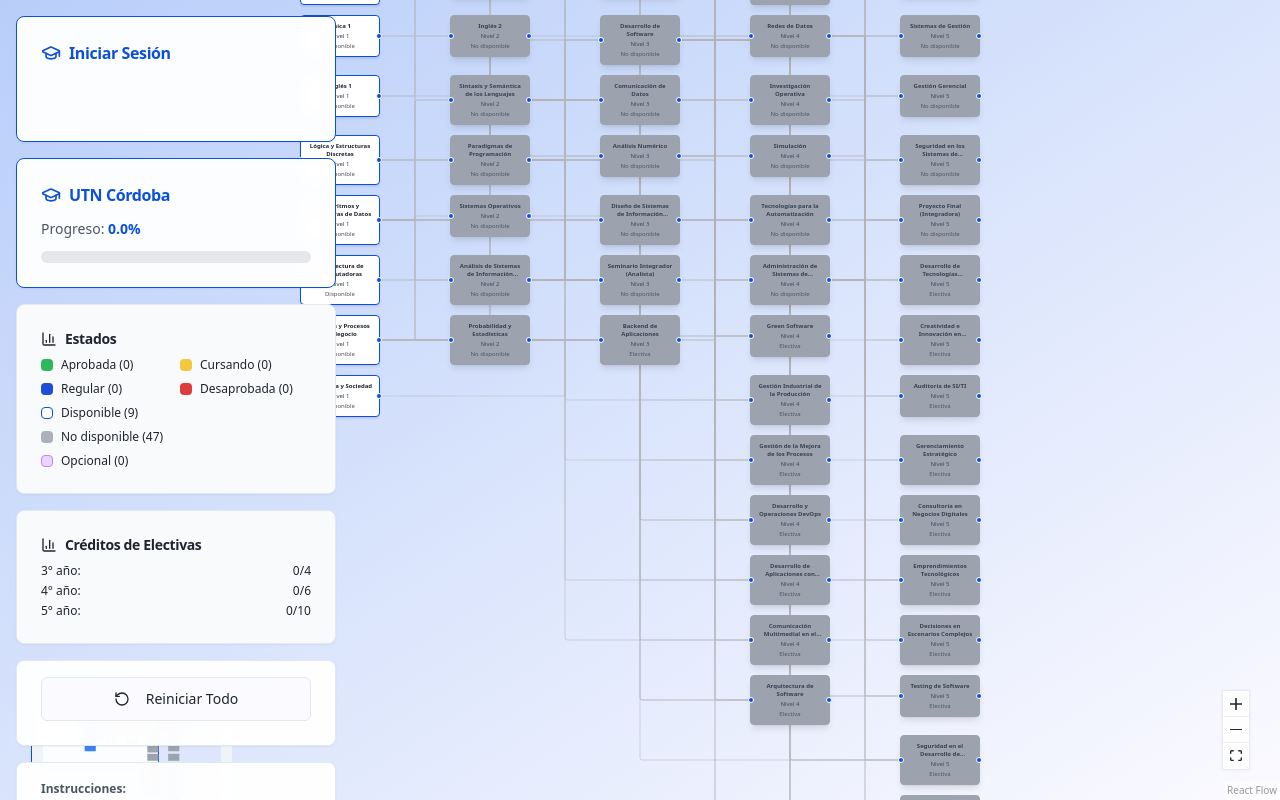
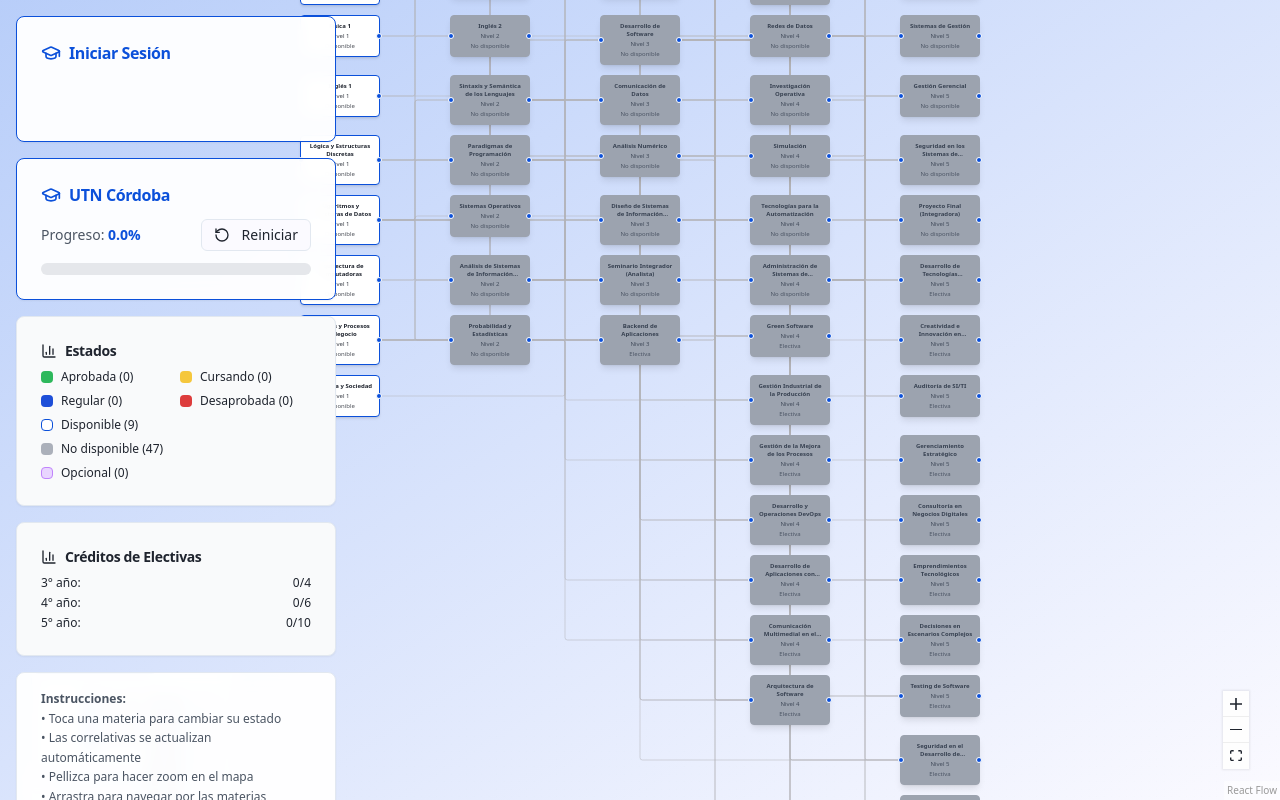
Before and after one commit to Gastonfoncea/utn-mapa-materias-84, a React (Vite) app: page /mapa in a window 1280 px wide. Built offline with nearby package versions, Linux system fonts and the light colour scheme.

Commit message:
Move reset button position
Move the reset button to the top right of the screen.

```diff
--- a/src/components/ControlPanel.tsx
+++ b/src/components/ControlPanel.tsx
@@ -133,6 +133,7 @@ export function ControlPanel({ onResetAll, stats }: ControlPanelProps) {
           </CardTitle>
         </CardHeader>
         <CardContent className="space-y-3">
+          <div className="flex items-center justify-between">
             <div className="text-sm text-gray-600">
               Progreso: <span className="font-semibold text-utn-blue">{progress}%</span>
               {stats.isIngeniero ? (
@@ -144,6 +145,19 @@ export function ControlPanel({ onResetAll, stats }: ControlPanelProps) {
                   Analista
                 </span>
               ) : null}
+            </div>
+            <Button
+              onClick={() => {
+                onResetAll();
+                setOpen(false);
+              }}
+              variant="outline"
+              size="sm"
+              className="h-8 px-3"
+            >
+              <RotateCcw className="w-3 h-3 mr-1" />
+              Reiniciar
+            </Button>
           </div>
           <div className="w-full bg-gray-200 rounded-full h-3">
             <div
@@ -222,23 +236,7 @@ export function ControlPanel({ onResetAll, stats }: ControlPanelProps) {
         </CardContent>
       </Card>
 
-      {/* Controles principales */}
-      <Card className="bg-white/95 backdrop-blur">
-        <CardContent className="pt-4 space-y-3">
-          <Button
-            onClick={() => {
-              onResetAll();
-              setOpen(false);
-            }}
-            variant="outline"
-            className="w-full text-sm h-11"
-            size="default"
-          >
-            <RotateCcw className="w-4 h-4 mr-2" />
-            Reiniciar Todo
-          </Button>
-        </CardContent>
-      </Card>
+      {/* Controles principales - REMOVIDO, botón movido arriba */}
 
       {/* Instrucciones móvil */}
       <Card className="bg-white/95 backdrop-blur">
```
Lines whose indentation alone changed are shown as unchanged.
